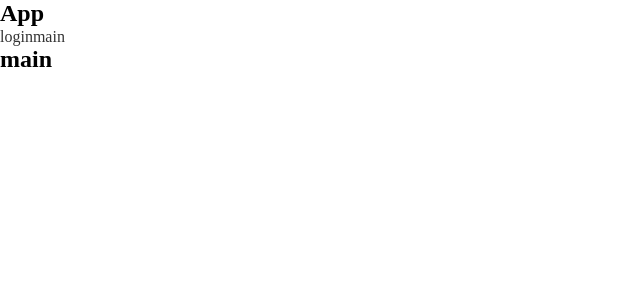
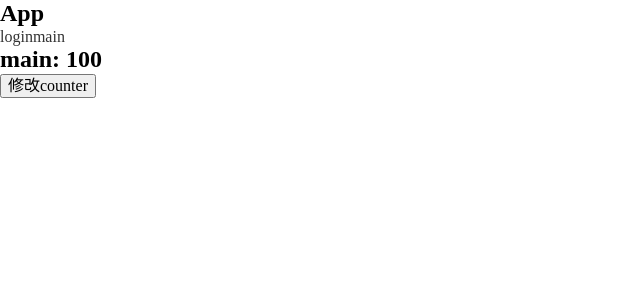
Before and after one commit to coderyjw/vue3-ts-cms-new, a Vue app: page /#/main in a window 1280 px wide. Shown: the top 300 px of the page, without its empty margins (0-640 px from the left). Built offline with nearby package versions, Linux system fonts and the light colour scheme.

Commit message:
pinia 配置

```diff
--- a/package.json
+++ b/package.json
@@ -13,6 +13,7 @@
   },
   "dependencies": {
     "normalize.css": "^8.0.1",
+    "pinia": "^2.0.28",
     "vue": "^3.2.45",
     "vue-router": "^4.1.6"
   },
--- a/src/main.ts
+++ b/src/main.ts
@@ -5,8 +5,10 @@ import 'normalize.css'
 import '@/assets/css/index.less'
 
 import router from '@/router'
+import pinia from '@/store'
 
 const app = createApp(App)
 
+app.use(pinia)
 app.use(router)
 app.mount('#app')
--- /dev/null
+++ b/src/store/counter.ts
@@ -0,0 +1,19 @@
+import { defineStore } from 'pinia'
+
+const useCouterStore = defineStore('counter', {
+  state: () => ({
+    counter: 100
+  }),
+  getters: {
+    doubleCounter(state) {
+      return state.counter * 2
+    }
+  },
+  actions: {
+    changeCounterAction(newCounter: number) {
+      this.counter = newCounter
+    }
+  }
+})
+
+export default useCouterStore
--- /dev/null
+++ b/src/store/index.ts
@@ -0,0 +1,5 @@
+import { createPinia } from 'pinia'
+
+const pinia = createPinia()
+
+export default pinia
--- a/src/views/main/Main.vue
+++ b/src/views/main/Main.vue
@@ -1,10 +1,19 @@
 <template>
   <div class="main">
-    <h2>main</h2>
+    <h2>main: {{ counterStore.counter }}</h2>
+    <button @click="changeCounter">修改counter</button>
   </div>
 </template>
 
-<script setup lang="ts"></script>
+<script setup lang="ts">
+import useCounterStore from '@/store/counter'
+
+const counterStore = useCounterStore()
+
+const changeCounter = () => {
+  counterStore.changeCounterAction(99)
+}
+</script>
 
 <style lang="less" scoped>
 .main {
--- a/tsconfig.json
+++ b/tsconfig.json
@@ -5,7 +5,8 @@
     "baseUrl": ".",
     "paths": {
       "@/*": ["./src/*"]
-    }
+    },
+    "noImplicitAny": false
   },
 
   "references": [
```
Also changed, not shown: 1 other file (tests, documents, lock files or other folders).
